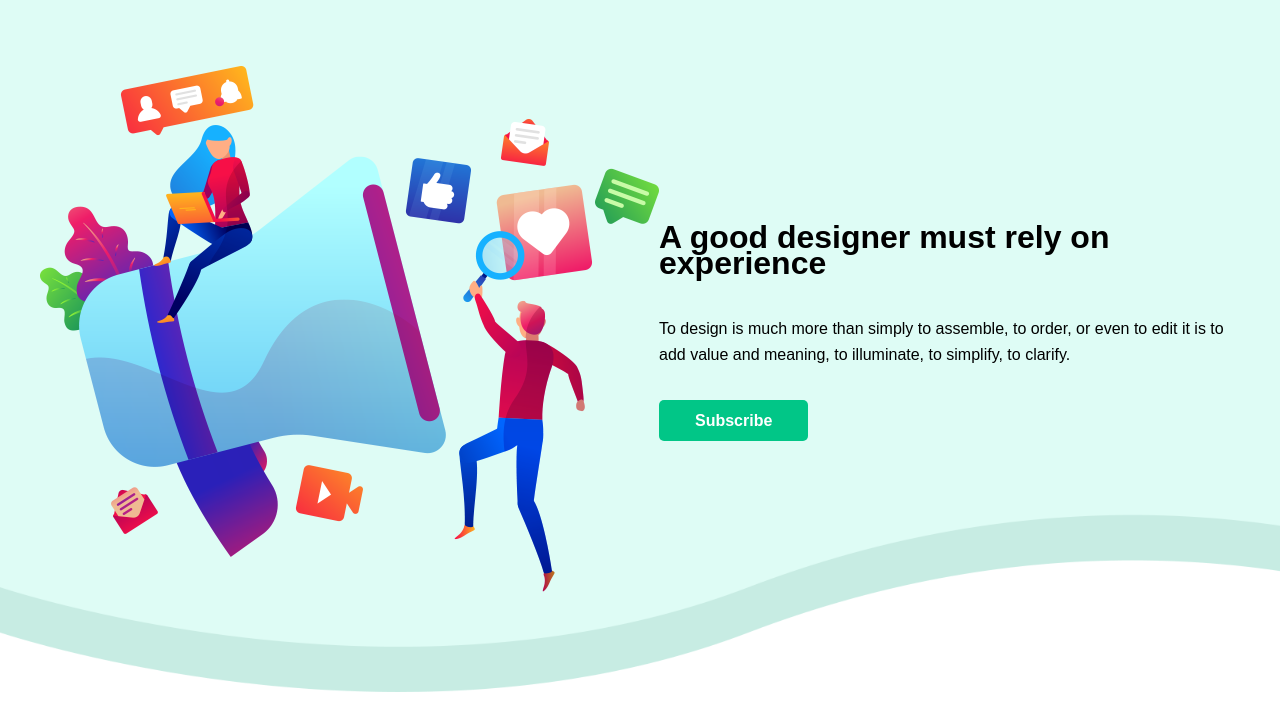
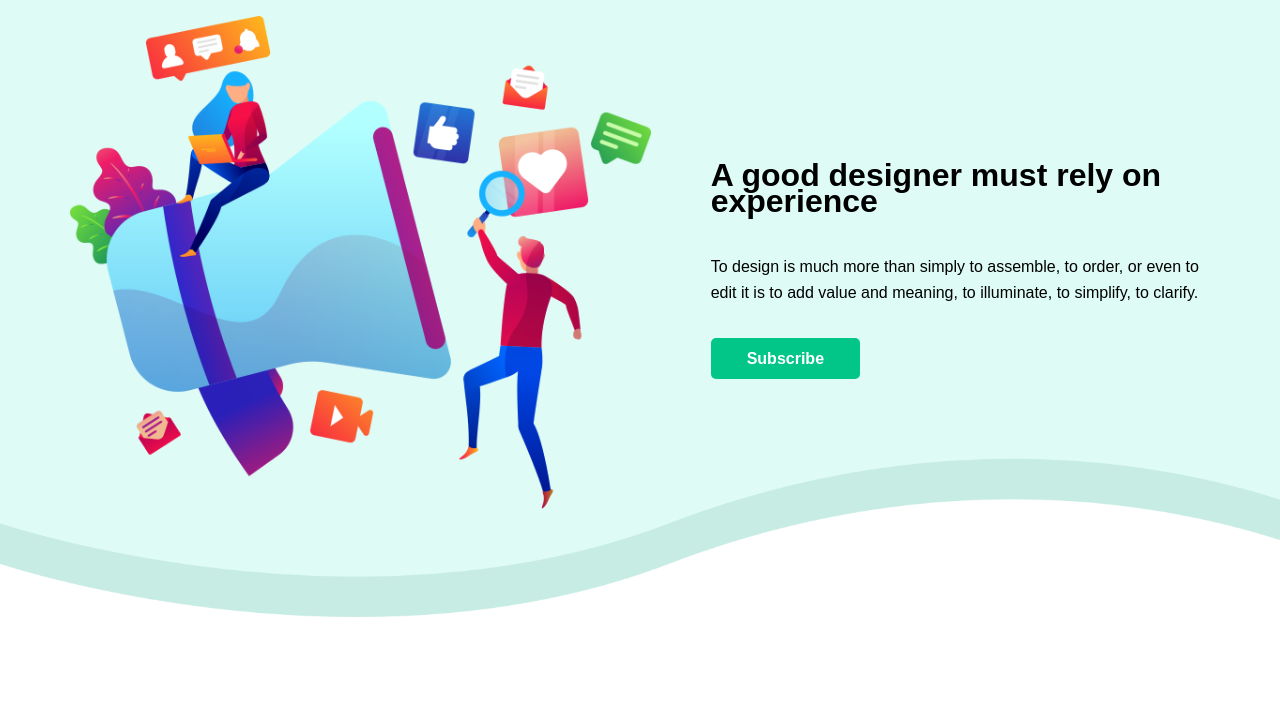
Before and after one commit to timmcnamara/agency-theme, a website: page src/index.html in a window 1280 px wide. Shown: the part 94-800 px from the top of the page. Drawn offline with Linux system fonts and the light colour scheme.

```diff
--- a/src/index.html
+++ b/src/index.html
@@ -50,10 +50,12 @@
         </div>
       </div>
     </nav>
-    <section class="__hero">
+    <section class="__hero ">
       <div class="container __hero-items">
-        <img src="assets/banner.png" alt="" />
-        <div>
+        <div class="img-wrap">
+            <img src="assets/banner.png" alt="" />
+        </div>
+        <div class="content-wrap">
           <h1>A good designer must rely on experience</h1>
           <p>
             To design is much more than simply to assemble, to order, or even to
@@ -63,6 +65,7 @@
           <div><a href="#" class="btn btn--primary">Subscribe</a></div>
         </div>
       </div>
+
     </section>
     <!-- SERVICES -->
     <section class="__services">
@@ -506,7 +509,7 @@
         document.getElementById("side-menu").style.width = "250px";
         document.getElementById("close-cross").style.display = "inline-block";
         document.getElementById("hamburger").style.display = "none";
-        document.body.style.overflow = "hidden";
+        // document.body.style.overflow = "hidden";
       }
 
       function closeSlideMenu() {
--- a/src/scss/components/_nav.scss
+++ b/src/scss/components/_nav.scss
@@ -1,6 +1,8 @@
 .__navbar {
   background-color: $color-bg;
   height: 80px;
+  position: sticky;
+  top: 0;
   img {
     display: inline;
     padding-left: 20px;
--- a/src/scss/components/_section.scss
+++ b/src/scss/components/_section.scss
@@ -2,33 +2,27 @@
     &__container-two-col {
         display: flex;
         flex-wrap: wrap;
-
         .col-2 {
             display: flex;
             flex-direction: column;
             justify-content: center;
-            flex: 1;
-            // padding-left: 15px;
+            flex: 1; // padding-left: 15px;
             // padding-right: 15px;
             img {
                 max-width: 100%;
             }
-
         }
     }
-
     &__container-three-col {
-        display:flex;
+        display: flex;
         flex-wrap: wrap;
         justify-content: center;
-
         .col-3 {
             display: flex;
             width: 100%;
             flex-direction: column;
             justify-content: center;
-            flex: 1;
-            // padding-left: 15px;
+            flex: 1; // padding-left: 15px;
             // padding-right: 15px;
         }
     }
@@ -46,7 +40,6 @@
 
 .__section-headline {
     padding-bottom: 80px;
-
     :first-child {
         padding-bottom: 24px;
     }
@@ -64,34 +57,29 @@
     z-index: 1;
     padding: 110px 0;
     color: #ffffff;
-
     &:after {
-        content: '';
+        content: "";
         width: 100%;
         height: 100%;
         position: absolute;
         left: 0;
         top: 0;
         background-color: #01c687;
-        opacity: 0.80;
+        opacity: 0.8;
         z-index: -1;
     }
-
     .__item:hover {
         .--border-circle {
             background-color: rgba(255, 255, 255, 0.8);
         }
-
         h3.headline-sm:first-child {
             color: $color-accent;
         }
     }
 }
 
-
-
 .--border-circle {
-    border: 2px solid #ffffff;;
+    border: 2px solid #ffffff;
     width: 60px;
     height: 60px;
     border-radius: 50%;
@@ -104,23 +92,19 @@
     background-color: $color-bg;
     text-align: center;
     padding: 110px 0;
-
     .__testimonial-box {
         background-color: $color-bg-dark;
         transition: 0.3s all ease;
         position: relative;
         z-index: 1;
         padding: 20px 26px;
-
         .__testimonial-text {
             padding-bottom: 16px;
             text-align: left;
         }
-
         &:hover {
             box-shadow: $box-shadow;
         }
-
         i {
             position: absolute;
             left: 26px;
@@ -129,41 +113,29 @@
             font-size: 4rem;
             z-index: -1;
         }
-
         &__profile {
             display: flex;
-
             img {
                 background-color: #ffe8c4;
                 border-radius: 50%;
                 width: 60px;
                 height: 60px;
             }
-
             .__profile-description {
                 padding-left: 10px;
-
                 p:first-child {
                     font-weight: $bold;
                 }
-
                 p:last-child {
                     text-align: left;
                 }
-
-
             }
-
         }
-
-
     }
 }
 
 .__meet-the-team {
     padding: 110px 0;
-
-
     .col-4 {
         padding: 0 15px;
     }
@@ -174,23 +146,19 @@
     }
 }
 
-
 .__pricing-item {
     padding: 35px 75px;
     margin: 0 15px;
     transition: 0.3s all ease;
     text-align: center;
-
     &:hover {
         box-shadow: $box-shadow;
     }
-
     ul {
         list-style-type: none;
         padding: 30px 0;
         margin: 0;
     }
-
     .--price-bg {
         background-image: url(../../assets/price-bg.png);
         background-size: contain;
@@ -198,7 +166,6 @@
         background-repeat: no-repeat;
         background-position: center;
     }
-
     h3 {
         padding-bottom: 16px;
     }
@@ -206,28 +173,22 @@
 
 .__blog {
     padding: 110px 0;
-
     .__blog-item {
         flex: 1;
         padding: 0 10px;
-
         .__blog-text {
             padding: 20px 20px 0 0;
-
             p {
                 padding-top: 10px;
                 padding-bottom: 30px;
             }
         }
     }
-
-
 }
 
 .__footer-expanded {
     background-color: $color-bg;
     padding: 110px 0;
-
     input {
         display: inline-block;
         width: 100%;
@@ -238,64 +199,26 @@
         color: #6c6c6c;
         font-size: 12px;
     }
-
     div {
         margin-top: 25px;
     }
-
     h3 {
         padding-bottom: 25px;
     }
-
     .__footer-item {
         flex: 1;
         padding: 0 15px;
-
         &:nth-child(2) {
             margin-left: 100px;
         }
     }
-
-
-
     ul {
         list-style-type: none;
         padding: 0;
         margin: 0;
     }
-
-
-}
-
-.__hero {
-    background-image: url(../../assets/banner-bg.png);
-    background-size: cover;
-    background-repeat: no-repeat;
-    width: 100%;
-    z-index: 5;
-    padding-top: 80px;
-
-    .__hero-items {
-        display: flex;
-        flex-direction: row;
-        justify-content: center;
-        padding-bottom: 100px;
-    }
-
-    p {
-        padding: 40px 0;
-    }
-
-    div {
-        align-self: center;
-    }
-
-    img {
-        max-width: 100%;
-    }
-
 }
 
 .__services {
-    padding-top:110px;
+    padding-top: 110px;
 }
--- /dev/null
+++ b/src/scss/layout/_hero.scss
@@ -0,0 +1,31 @@
+.__hero {
+  background-image: url(../../assets/banner-bg.png);
+  background-size: cover;
+  background-repeat: no-repeat;
+  width: 100%;
+  z-index: 5;
+  padding-top: 30px;
+  display: flex;
+  justify-content: center;
+  flex-direction: row;
+  .__hero-items {
+    display: flex;
+    flex-direction: row;
+    justify-content: center;
+    padding-bottom: 100px;
+    .img-wrap {
+      width: 100%;
+      padding: 0 30px;
+      img {
+        max-width: 100%;
+      }
+    }
+    .content-wrap {
+      padding: 0 30px;
+      align-self: center;
+      p {
+        padding: 40px 0;
+      }
+    }
+  }
+}
--- a/src/scss/layout/_layout.scss
+++ b/src/scss/layout/_layout.scss
@@ -1,5 +1,6 @@
-@import 'footer';
-@import 'forms';
-@import 'grid';
-@import 'header';
-@import 'navigation';
+@import "footer";
+@import "forms";
+@import "grid";
+@import "header";
+@import "navigation";
+@import "hero";
```
Also changed, not shown: src/css/style.css.
